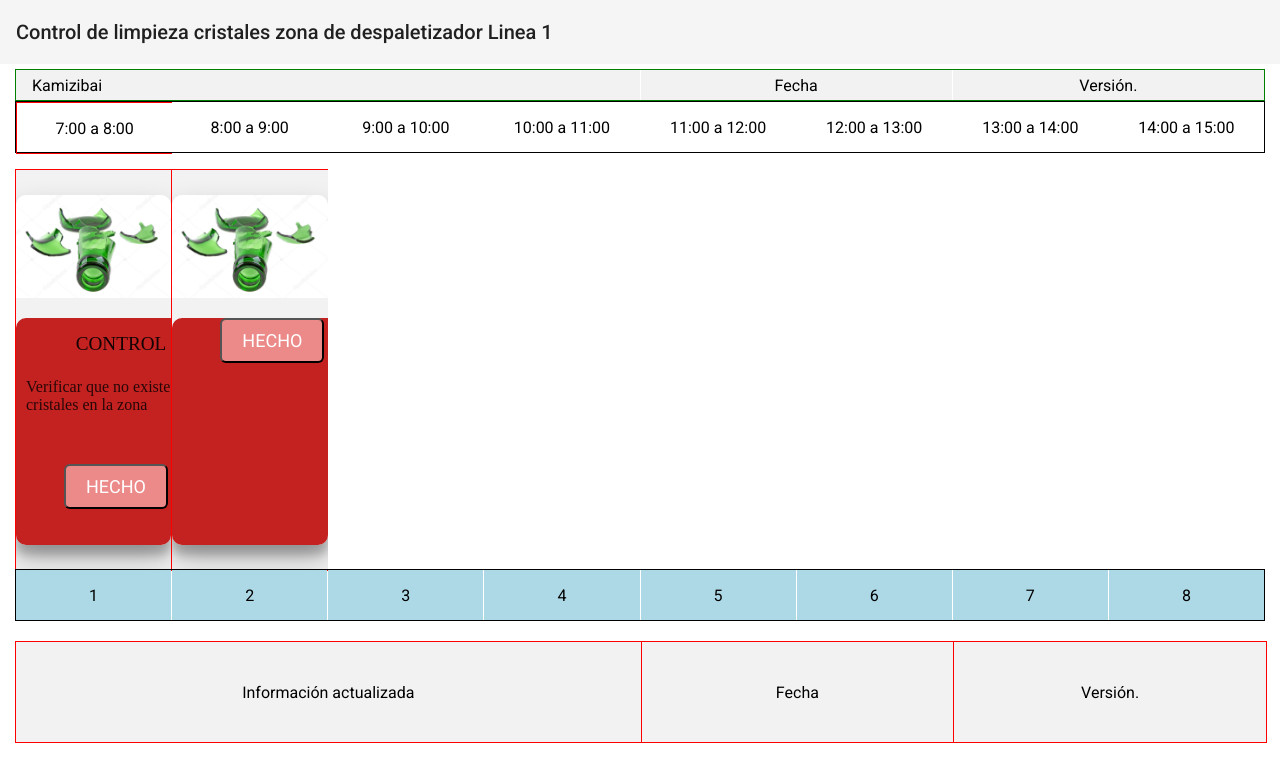
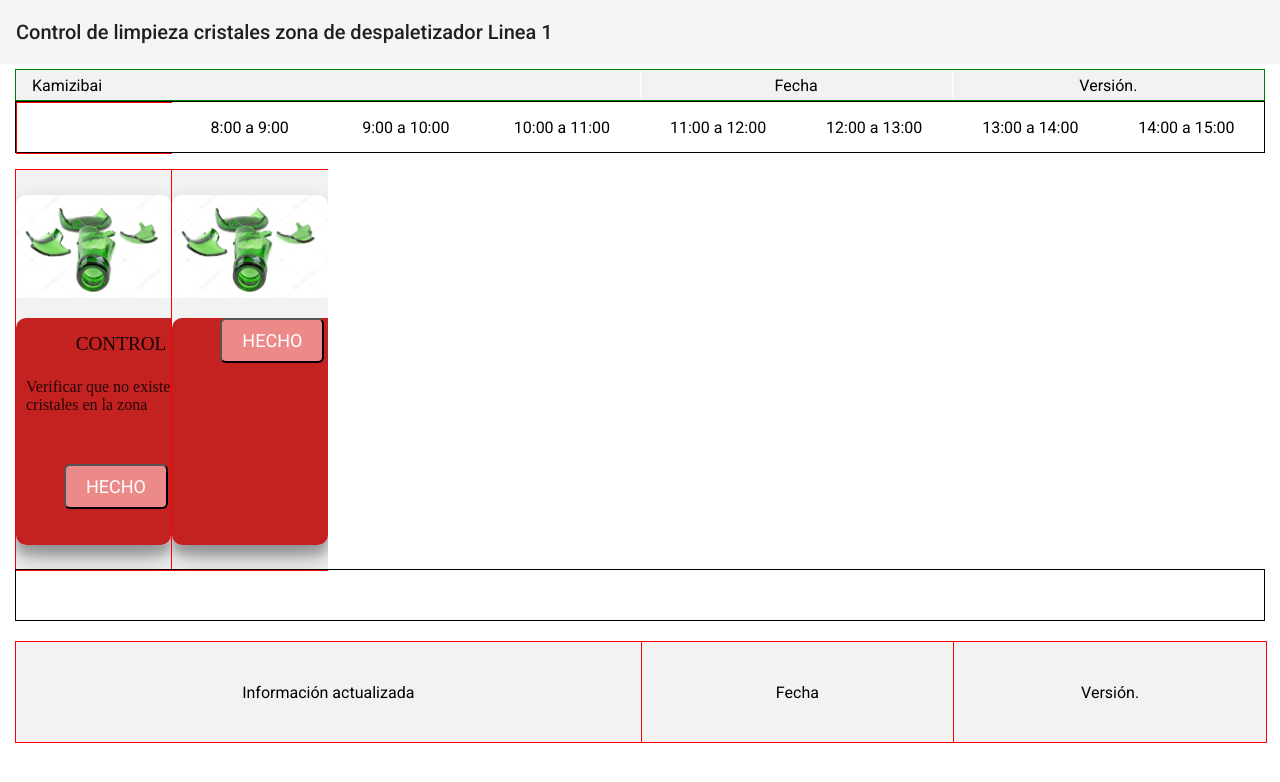
Before and after one commit to Landaluza/kamishibai, an Angular app: page / in a window 1280 px wide. Shown: the top 782 px of the page. Built offline with nearby package versions, Linux system fonts and the light colour scheme.

Commit message:
Funciona horaControl7

```diff
--- a/package.json
+++ b/package.json
@@ -22,6 +22,7 @@
     "@angular/platform-browser-dynamic": "~8.0.0",
     "@angular/router": "~8.0.0",
     "core-js": "^2.5.4",
+    "moment": "^2.24.0",
     "rxjs": "~6.5.2",
     "tslib": "^1.9.0",
     "zone.js": "~0.9.1"
--- a/src/app/app.component.html
+++ b/src/app/app.component.html
@@ -45,7 +45,8 @@ https://stackblitz.com/edit/angular-material2-grid-example?embed=1&file=app/app.
         [style.border-bottom]="'1px solid red'"
         >
           <div #hora7>
-           7:00 a 8:00
+            <!-- <div *ngIf="verBoton7" {{ horaControl7 }} | 7:00 a 8:00></div> -->
+             {{ horaControl7 }}
           </div>
           </mat-grid-tile>
 
@@ -109,11 +110,7 @@ https://stackblitz.com/edit/angular-material2-grid-example?embed=1&file=app/app.
       <div #overlay0 class="overlay">
         <h4>CONTROL</h4>
         <p>Verificar que no existen cristales en la zona</p>
-        <!-- <a href="http://www.google.com/" target="_blank" class='button'>Hecho</a> -->
-        <!-- <a href="http://www.google.com/" target="_blank" button class ="btn-material">Hecho</a> -->
-
         <button *ngIf="verBoton7" #boton7 class ="btn-material" (click)=onClickHecho(0)>Hecho</button>
-
       </div>
     </div>
     </mat-grid-tile>
@@ -138,22 +135,8 @@ https://stackblitz.com/edit/angular-material2-grid-example?embed=1&file=app/app.
     </mat-grid-list>
 <!--******************************************************************************/ -->
 
-
-
-
 <mat-grid-list cols="8" rowHeight="50px" gutterSize="1px" [style.border]="'1px solid black'">
-     <mat-grid-tile
-        *ngFor="let tile of tilesFooter"
-        [colspan]="tile.cols"
-        [rowspan]="tile.rows"
-        [style.background]="tile.color">
-      {{tile.text}}
-
-      <!-- <mat-grid-tile-footer>
-        <h3>Footer</h3>
-        </mat-grid-tile-footer> -->
-
-    </mat-grid-tile>
+     <mat-grid-tile> {{ horaControl7 }} </mat-grid-tile>
   </mat-grid-list>
 
 <div class="footer">
--- a/src/app/app.component.ts
+++ b/src/app/app.component.ts
@@ -5,7 +5,11 @@ import {
   ViewChild,
   ElementRef,
   OnInit,
+  Output,
+  EventEmitter
 } from '@angular/core';
+
+import * as moment from 'moment';
 
 export interface Tile {
   cols: number;
@@ -21,6 +25,8 @@ export interface Tile {
   templateUrl: './app.component.html',
   styleUrls: ['./app.component.css']
 })
+
+
 export class AppComponent {
   @ViewChild('overlay0', { static: false }) card0: ElementRef;
   @ViewChild('overlay1', { static: false }) card1: ElementRef;
@@ -30,47 +36,47 @@ export class AppComponent {
 
  verBoton7 = true;
  verBoton8 = true;
+ horaControl7: string;
 
   constructor(private renderer: Renderer2) {
 
-  }
+      }
 
-  tiles = [
-    { text: '7:00 a 8:00', cols: 1, rows: 1, color: '#ADD8E6' },
-    { text: '8:00 a 9:00', cols: 1, rows: 1, color: '#ADD8E6' },
-    { text: '9:00 a 10:00', cols: 1, rows: 1, color: '#ADD8E6' },
-    { text: '10:00 a 11:00', cols: 1, rows: 1, color: '#ADD8E6' },
-    { text: '11:00 a 12:00', cols: 1, rows: 1, color: '#ADD8E6' },
-    { text: '12:00 a 13:00', cols: 1, rows: 1, color: '#ADD8E6' },
-    { text: '13:00 a 14:00', cols: 1, rows: 1, color: '#ADD8E6' },
-    { text: '14:00 a 15:00', cols: 1, rows: 1, color: '#ADD8E6' }
-  ];
+  // tiles = [
+  //   { text: '7:00 a 8:00', cols: 1, rows: 1, color: '#ADD8E6' },
+  //   { text: '8:00 a 9:00', cols: 1, rows: 1, color: '#ADD8E6' },
+  //   { text: '9:00 a 10:00', cols: 1, rows: 1, color: '#ADD8E6' },
+  //   { text: '10:00 a 11:00', cols: 1, rows: 1, color: '#ADD8E6' },
+  //   { text: '11:00 a 12:00', cols: 1, rows: 1, color: '#ADD8E6' },
+  //   { text: '12:00 a 13:00', cols: 1, rows: 1, color: '#ADD8E6' },
+  //   { text: '13:00 a 14:00', cols: 1, rows: 1, color: '#ADD8E6' },
+  //   { text: '14:00 a 15:00', cols: 1, rows: 1, color: '#ADD8E6' }
+  // ];
 
-  tilesFooter = [
-    { text: '1', cols: 1, rows: 1, color: '#ADD8E6' },
-    { text: '2', cols: 1, rows: 1, color: '#ADD8E6' },
-    { text: '3', cols: 1, rows: 1, color: '#ADD8E6' },
-    { text: '4', cols: 1, rows: 1, color: '#ADD8E6' },
-    { text: '5', cols: 1, rows: 1, color: '#ADD8E6' },
-    { text: '6', cols: 1, rows: 1, color: '#ADD8E6' },
-    { text: '7', cols: 1, rows: 1, color: '#ADD8E6' },
-    { text: '8', cols: 1, rows: 1, color: '#ADD8E6' }
-  ];
-  title = 'kamizibai';
+  // tilesFooter = [
+  //   { text: '1', cols: 1, rows: 1, color: '#ADD8E6' },
+  //   { text: '2', cols: 1, rows: 1, color: '#ADD8E6' },
+  //   { text: '3', cols: 1, rows: 1, color: '#ADD8E6' },
+  //   { text: '4', cols: 1, rows: 1, color: '#ADD8E6' },
+  //   { text: '5', cols: 1, rows: 1, color: '#ADD8E6' },
+  //   { text: '6', cols: 1, rows: 1, color: '#ADD8E6' },
+  //   { text: '7', cols: 1, rows: 1, color: '#ADD8E6' },
+  //   { text: '8', cols: 1, rows: 1, color: '#ADD8E6' }
+  // ];
+  title = 'Tablero kamizibai';
+
 
   onClickHecho(numCard: number) {
-
-    // this.renderer.removeChild(window, this.boton7.nativeElement);
-    // this.renderer.removeClass(this.boton7, 'boton7');
-    switch (numCard) {
+      switch (numCard) {
       case 0:
         this.renderer.setStyle(this.card0.nativeElement, 'backgroundColor', 'green');
         this.renderer.setStyle(this.hora7.nativeElement, 'backgroundColor', 'green');
         this.renderer.setStyle(this.hora7.nativeElement, 'padding', '15px');
-        this.renderer.setStyle(this.hora7.nativeElement, 'text', 'Hora control');
         this.verBoton7 = false;
+        this.horaControl7 = moment().format('LT');
+        // alert('El control se ha hecho a  las ' + this.horaControl7);
 
-        console.log('hora7: ' + this.hora7.nativeElement);
+
         break;
       case 1:
         this.renderer.setStyle(this.card1.nativeElement, 'backgroundColor', 'green');
```
Also changed, not shown: 1 other file (tests, documents, lock files or other folders).
